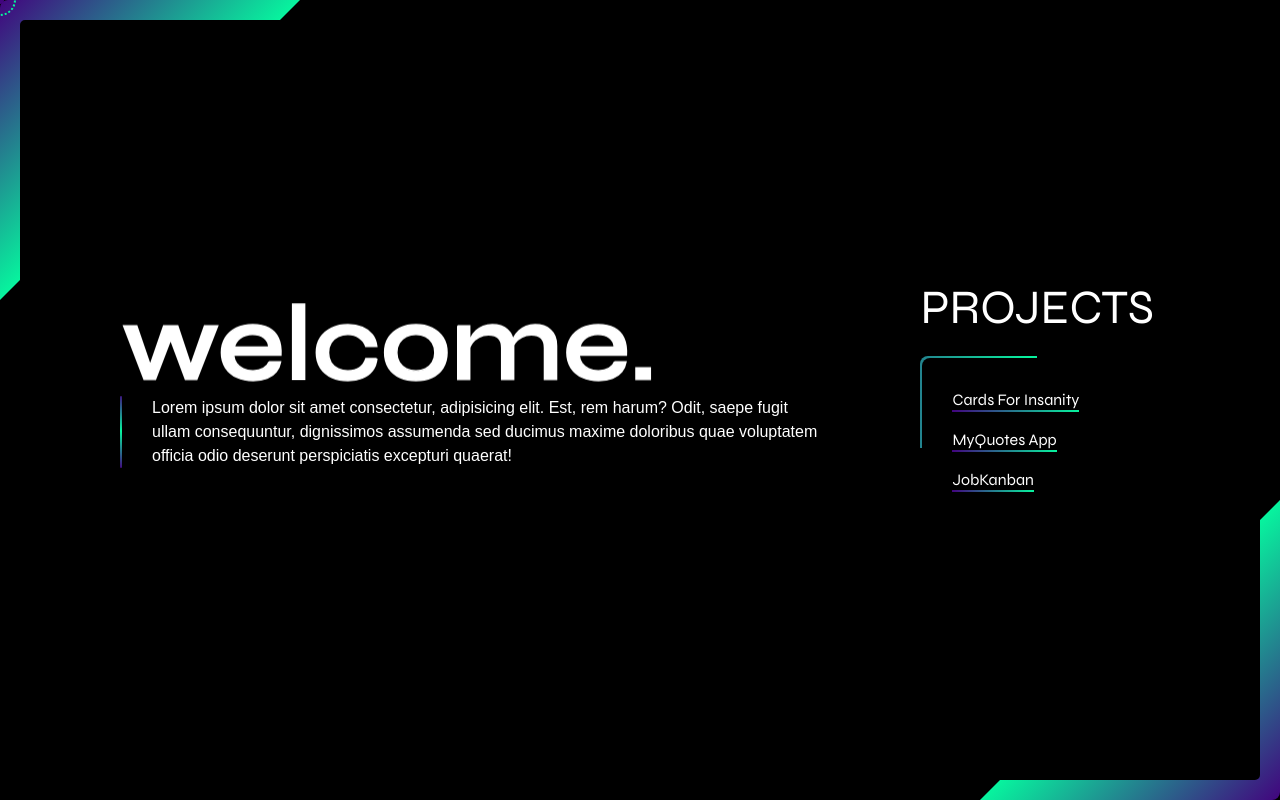
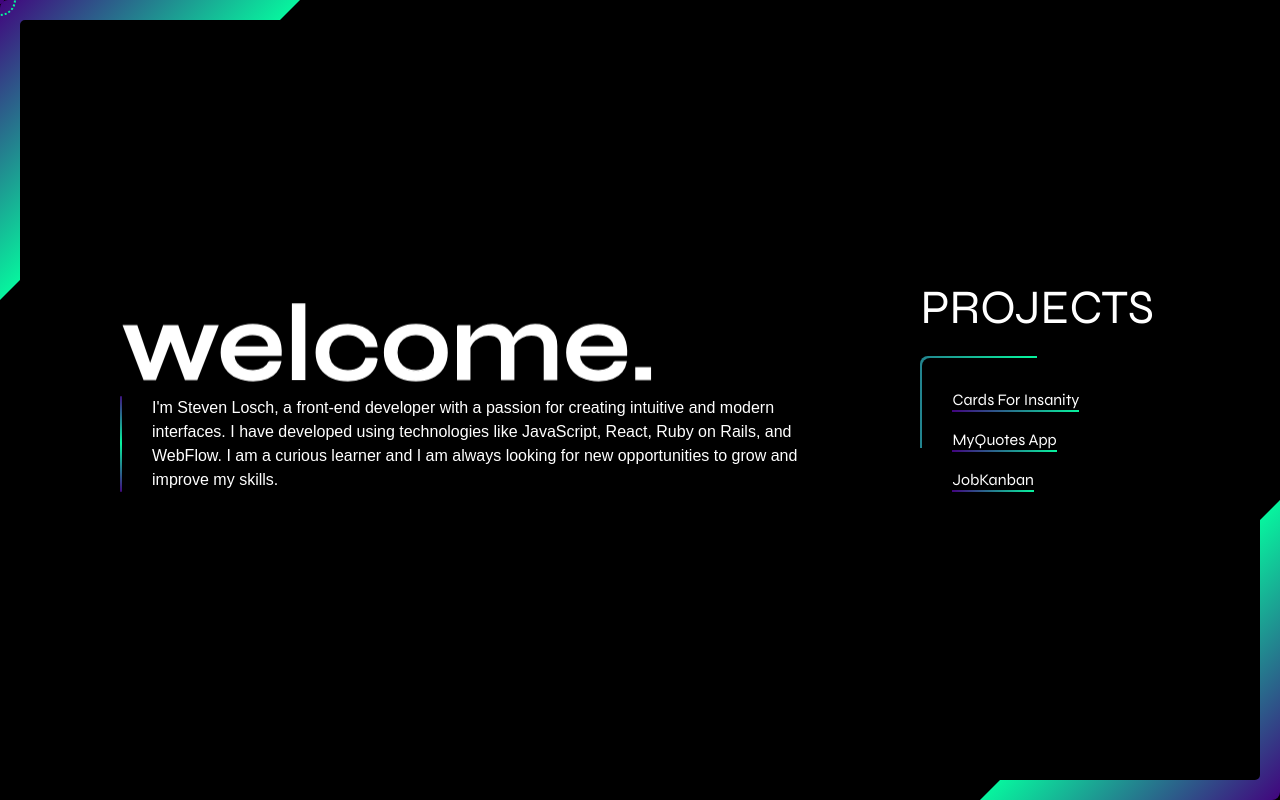
Before and after one commit to rslosch/dev-portfolio-v1, a React (Vite) app: page / in a window 1280 px wide. Built offline with nearby package versions, Linux system fonts and the light colour scheme.

Commit message:
Summarize projects

```diff
--- a/src/components/ProjectDisplay.jsx
+++ b/src/components/ProjectDisplay.jsx
@@ -141,7 +141,7 @@ const ProjectDisplay = ({ color1, color2, setColorToggle }) => {
                             }}
                             ></div>
                         <p className='ml-4 sm:ml-8'>
-                            Lorem ipsum dolor sit amet consectetur, adipisicing elit. Est, rem harum? Odit, saepe fugit ullam consequuntur, dignissimos assumenda sed ducimus maxime doloribus quae voluptatem officia odio deserunt perspiciatis excepturi quaerat!
+                            I'm Steven Losch, a front-end developer with a passion for creating intuitive and modern interfaces. I have developed using technologies like JavaScript, React, Ruby on Rails, and WebFlow. I am a curious learner and I am always looking for new opportunities to grow and improve my skills.
                         </p>
                     </span>
                 </motion.div>
@@ -158,7 +158,7 @@ const ProjectDisplay = ({ color1, color2, setColorToggle }) => {
                             }}
                         ></div>
                         <p className='ml-4 sm:ml-8'>
-                            Lorem ipsum dolor sit amet consectetur, adipisicing elit. Est, rem harum? Odit, saepe fugit ullam consequuntur, dignissimos assumenda sed ducimus maxime doloribus quae voluptatem officia odio deserunt perspiciatis excepturi quaerat!
+                            I'm Steven Losch, a front-end developer with a passion for creating intuitive and modern interfaces. I have developed using technologies like JavaScript, React, Ruby on Rails, and WebFlow. I am a curious learner and I am always looking for new opportunities to grow and improve my skills.
                         </p>
                     </span>
                 </div>
--- a/src/data/portfolio.js
+++ b/src/data/portfolio.js
@@ -1,21 +1,21 @@
 export default [
     {
         title: 'Cards For Insanity',
-        description: "Magna qui adipisicing veniam aliquip id duis ipsum. Culpa sint nulla excepteur deserunt veniam exercitation quis. Laborum dolore anim minim ex reprehenderit occaecat aute aliqua laborum officia qui laboris tempor aliqua. Sint nisi enim sunt ipsum mollit officia do ut ullamco irure adipisicing Lorem velit. Voluptate pariatur veniam cillum dolore fugiat aliqua consectetur occaecat commodo.",
+        description: "This application is a twist inspired by the classic card game 'Cards Against Humanity'. This site is full-stack with a React frontend and Rails backend. It features interactive animations utilizing Framer Motion's JS library. It has secure user authentication using the BCrypt gem for encrypted signup, login, and logout processes.",
         stack: ['HTML', 'TailwindCSS', 'Framer Motion', 'Javascript', 'React', 'Ruby on Rails'],
         githubLink: 'https://github.com/rslosch/card-game',
         websiteLink: 'https://cards-for-insanity-app.onrender.com/'
     },
     {
         title: 'MyQuotes App',
-        description: "Incididunt sunt nulla ut commodo. Commodo eiusmod consectetur esse ex ex culpa minim pariatur elit. Minim laboris enim ex aliqua irure non adipisicing. Voluptate Lorem officia qui deserunt velit occaecat Lorem consequat consectetur. Occaecat adipisicing aliquip amet ad cupidatat consequat proident laboris dolore Lorem id deserunt ad.",
+        description: "This application allows you to store memorable quotes from your favorite books. Built with a Ruby on Rails backend API and React.js on the client side, it follows the MVC architecture. Secure user authentication is enabled by the BCrypt gem, while Active Record models and associations persist relevant data. The integration of react-router-dom routes and React hooks ensures a dynamic and responsive experience.",
         stack: ['HTML', 'CSS', 'Javascript', 'React', 'Ruby on Rails'],
         githubLink: 'https://github.com/rslosch/MyQuotes-project',
         websiteLink: 'https://myquotes-app.onrender.com/'
     },
     {
         title: 'JobKanban',
-        description: "Deserunt voluptate laborum eiusmod sit aliqua non sint esse. Deserunt ut enim reprehenderit culpa laboris proident quis enim eiusmod Lorem exercitation elit laborum. Velit do nostrud culpa eiusmod consectetur do in. Lorem eiusmod minim nisi anim. Fugiat ut sit nulla aliquip veniam veniam non est deserunt sint deserunt aute.",
+        description: "This tool streamlines the job application tracking process with an easy-to-use drag-and-drop interface. Built using React components styled with TailwindCSS and Rails with Active Record for backend actions, the application leverages the dnd-Kit library. By extensively working through online documentation and implementing numerous Action Controller filter methods, the correct positioning of Job components is ensured, enhancing the overall user experience.",
         stack: ['React', 'TailWindCSS', 'React dndKit','Javascript', 'Ruby on Rails'],
         githubLink: 'https://github.com/rslosch/jobkanban-app',
         websiteLink: 'TBD'
```
